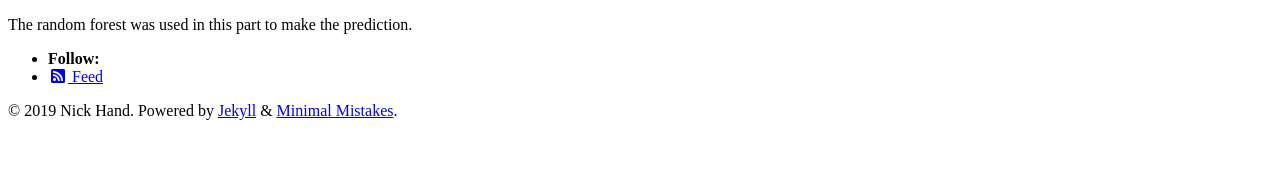
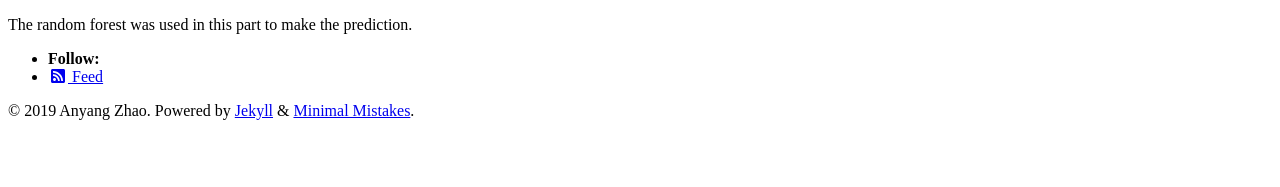
Before and after one commit to zhaoanyang36/house_price_prediction, a Jekyll site: the page built from index.html, in a window 1280 px wide. Shown: the part 796-983 px from the top of the page. Built offline with Jekyll 4.4.1, drawn with Linux system fonts in a browser that asks for light colours; cached includes are drawn as plain includes; nearby versions of some CDN libraries; the list of posts is cut into pages by our own code.

Commit message:
Update _config.yml

```diff
--- a/_config.yml
+++ b/_config.yml
@@ -18,9 +18,9 @@
 locale: "en-US"
 title: "Fianl Project: Predicting Hosue Price Increase by Census Tract trends in Philadelphia"
 title_separator: "-"
-name: "Nick Hand"
+name: "Anyang Zhao"
 description: "Displaying cool data visualizations"
-url: # the base hostname & protocol for your site e.g. "https://mmistakes.github.io"
+url: "https://zhaoanyang36.github.io/final/"
 baseurl: # the subpath of your site, e.g. "/blog"
 repository: # GitHub username/repo-name e.g. "mmistakes/minimal-mistakes"
 teaser: # path of fallback teaser image, e.g. "/assets/images/500x300.png"
```
